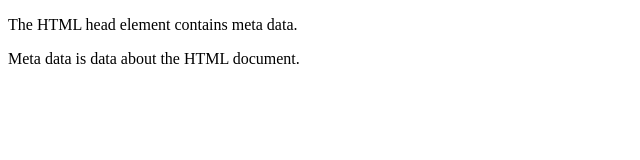
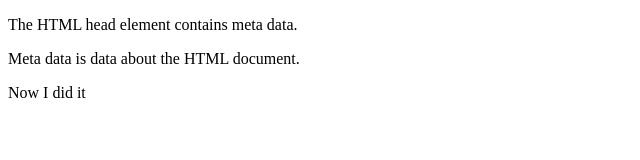
Before and after one commit to HuzaifaAsifKhan/Project, a plain HTML site: page index.html in a window 1280 px wide. Shown: the full height of the page, 0-640 px from the left. Drawn offline with Linux system fonts and the light colour scheme.

Commit message:
i DID  Hurray

```diff
--- a/index.html
+++ b/index.html
@@ -8,6 +8,6 @@
 
 <p>The HTML head element contains meta data.</p>
 <p>Meta data is data about the HTML document.</p>
-
+<p>Now I did it</p>
 </body>
 </html>
```
